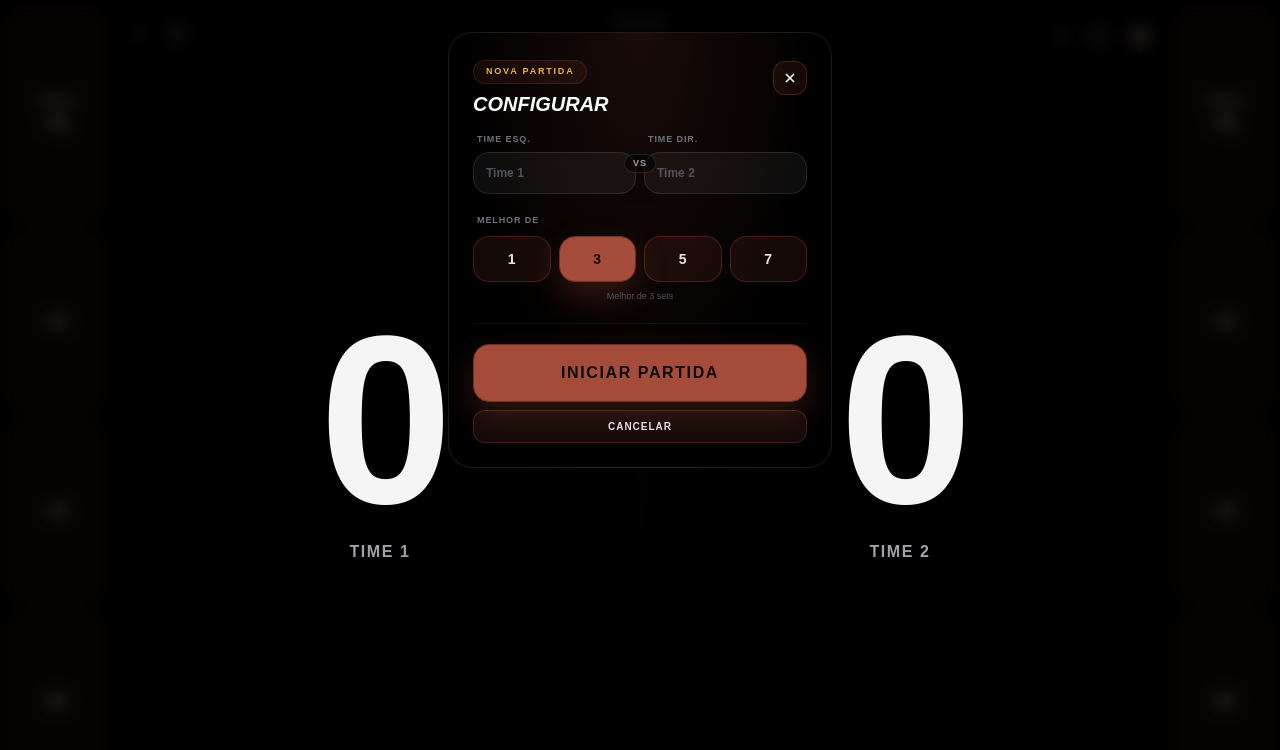
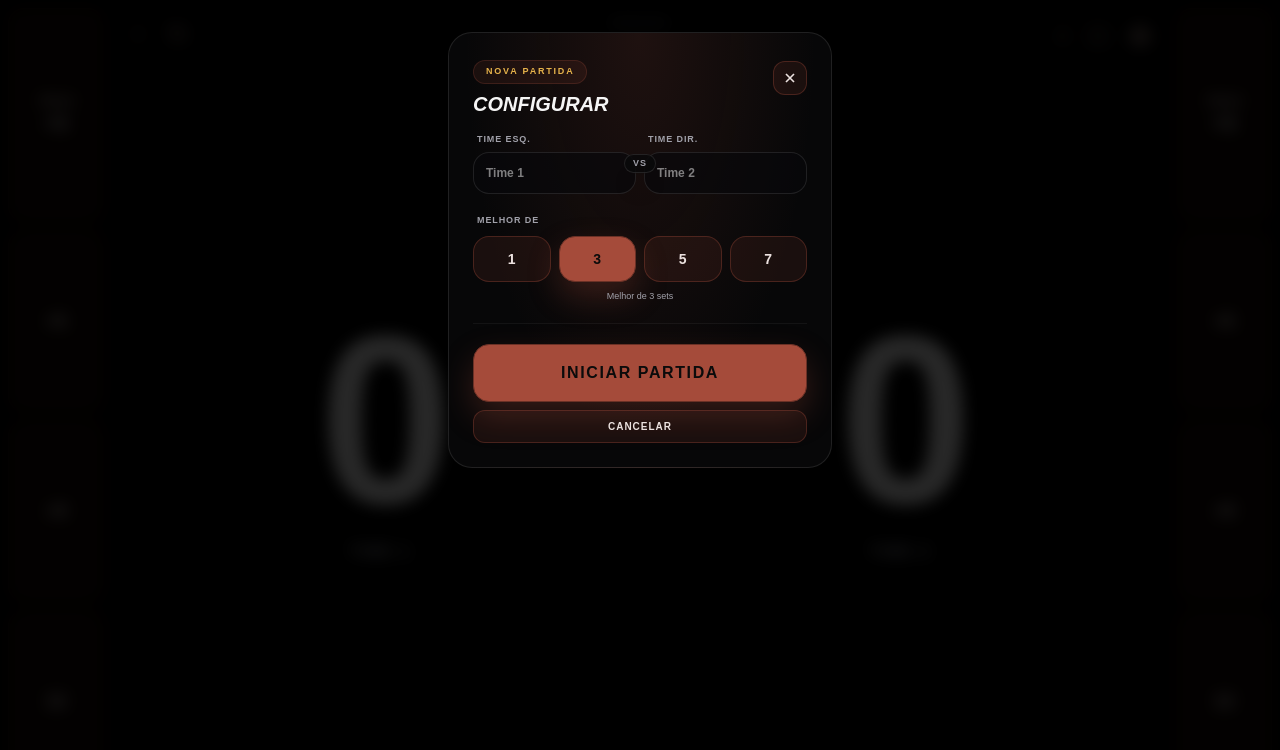
Before and after one commit to klenivingeri/MarcadorPontos, a Next.js app: page /arena in a window 1280 px wide. Shown: the top 750 px of the page. Built offline with nearby package versions, Linux system fonts and the light colour scheme.

Commit message:
fix: color

```diff
--- a/src/app/arena/page.js
+++ b/src/app/arena/page.js
@@ -1,6 +1,6 @@
 "use client";
 import React, { useState, useEffect, useRef } from "react";
-import { useRouter } from "next/navigation";
+import { useRouter, useSearchParams } from "next/navigation";
 import { toggleFullScreen } from "../utils/toggleFullScreen";
 import ConfigModal from "@/components/Menu/ConfigModal";
 import MatchConfigModal from "@/components/InitGame/MatchConfigModal";
@@ -18,6 +18,9 @@ const DEFAULT_MATCH_CONFIG = {
 
 export default function Arena() {
   const router = useRouter();
+  const searchParams = useSearchParams();
+  const fromHome = searchParams.get("from") === "home";
+  const initializedFromHomeRef = useRef(false);
   const {
     currentGame,
     startGame: startMatch,
@@ -90,6 +93,17 @@ export default function Arena() {
       }
     };
   }, []);
+
+  useEffect(() => {
+    if (!fromHome || initializedFromHomeRef.current) {
+      return;
+    }
+
+    initializedFromHomeRef.current = true;
+    handleInitGame();
+    startMatch(DEFAULT_MATCH_CONFIG);
+    setStartGame(true);
+  }, [fromHome, startMatch]);
 
   const canLaunchPato = (side) => {
     if (!currentGame) return false;
--- a/src/app/globals.css
+++ b/src/app/globals.css
@@ -141,6 +141,16 @@ body {
   --tru-pressed: #5A2920;
   --tru-disabled: #D2B4A9;
   --tru-progress: #E6B34B;
+}
+
+:root[data-theme="white"] {
+  --tru-default: #FFFFFF;
+  --tru-hover: #F5F5F5;
+  --tru-focus: #D4D4D8;
+  --tru-pressed: #E4E4E7;
+  --tru-disabled: #E5E7EB;
+  --tru-progress: #D4D4D8;
+  --tru-on-accent: #111111;
 }
 
 
--- a/src/app/page.js
+++ b/src/app/page.js
@@ -81,7 +81,7 @@ export default function Home() {
 
           {/* Action Section */}
           <Link
-            href="/arena"
+            href="/arena?from=home"
             onClick={() => toggleFullScreen() }
             className="group relative px-12 py-6 bg-white text-black rounded-4xl font-black text-2xl uppercase italic hover:scale-105 active:scale-95 transition-all"
             style={{ boxShadow: "0 0 40px color-mix(in srgb, var(--tru-default) 20%, transparent)" }}
--- a/src/components/Arena/ArenaScoreSection.js
+++ b/src/components/Arena/ArenaScoreSection.js
@@ -128,7 +128,7 @@ export default function ArenaScoreSection({
       {(pointsLeft === 14 || pointsRight === 14) && (
         <button
           onClick={onPerdeTudo}
-          className="fixed bottom-24 sm:bottom-2 left-1/2 -translate-x-1/2 z-100 w-[calc(100%-4rem)] md:w-auto md:px-6 py-2 border rounded-2xl text-sm font-black uppercase animate-pulse tru-danger-soft"
+          className="fixed bottom-28 w-f sm:bottom-10 left-1/2 -translate-x-1/2 z-100 w-48 md:w-auto md:px-6 py-2 border rounded-2xl text-sm font-black uppercase animate-pulse tru-danger-soft"
         >
           Perde Tudo
         </button>
--- a/src/components/InitGame/MatchConfigModal.js
+++ b/src/components/InitGame/MatchConfigModal.js
@@ -21,9 +21,9 @@ const MatchConfigModal = ({ isOpen, onClose, onStart, handleInitGame }) => {
   if (!isOpen) return null;
 
   return (
-    <div className="fixed inset-0 z-200S bg-black/70 backdrop-blur-sm flex items-start justify-center p-4 pt-8 ">
+    <div className="fixed inset-0 z-200 tru-overlay-bg backdrop-blur-sm flex items-start justify-center p-4 pt-8 ">
       <div
-        className="w-full max-w-sm bg-black/20 backdrop-blur-md border border-white/10 shadow-xl rounded-3xl overflow-hidden"
+        className="w-full max-w-sm tru-surface tru-page-text backdrop-blur-md border shadow-xl rounded-3xl overflow-hidden"
         style={{ backgroundImage: "radial-gradient(ellipse at top, color-mix(in srgb, var(--tru-default) 15%, transparent), transparent 65%)" }}
       >
 
@@ -33,7 +33,7 @@ const MatchConfigModal = ({ isOpen, onClose, onStart, handleInitGame }) => {
             <span className="inline-block px-3 py-1 border rounded-full text-[9px] font-black uppercase tracking-[0.2em] mb-2 tru-accent-badge">
               Nova Partida
             </span>
-            <h2 className="text-xl font-black text-white uppercase italic leading-tight">
+            <h2 className="text-xl font-black tru-page-text uppercase italic leading-tight">
               Configurar
             </h2>
           </div>
@@ -41,7 +41,7 @@ const MatchConfigModal = ({ isOpen, onClose, onStart, handleInitGame }) => {
             onClick={() => onClose({ started: false })}
             className="p-2 rounded-xl transition-colors mt-1 tru-btn-ghost"
           >
-            <svg width="16" height="16" viewBox="0 0 24 24" fill="none" stroke="white" strokeWidth="2.5">
+            <svg width="16" height="16" viewBox="0 0 24 24" fill="none" stroke="currentColor" strokeWidth="2.5">
               <path d="M18 6L6 18M6 6l12 12" />
             </svg>
           </button>
@@ -53,7 +53,7 @@ const MatchConfigModal = ({ isOpen, onClose, onStart, handleInitGame }) => {
           <div className="relative grid grid-cols-2 gap-2">
             {/* VS badge central */}
             <div className="absolute inset-0 flex items-center justify-center pointer-events-none z-10">
-              <span className="bg-black/60 backdrop-blur-md border border-white/10 rounded-full px-2 py-0.5 text-[9px] font-black text-zinc-400 uppercase tracking-widest shadow-xl">
+              <span className="tru-surface backdrop-blur-md border rounded-full px-2 py-0.5 text-[9px] font-black tru-muted-text uppercase tracking-widest shadow-xl">
                 VS
               </span>
             </div>
@@ -63,7 +63,7 @@ const MatchConfigModal = ({ isOpen, onClose, onStart, handleInitGame }) => {
               { label: "Time Dir.", value: teamRight, setter: setTeamRight, placeholder: "Time 2" },
             ].map(({ label, value, setter, placeholder }) => (
               <div key={label} className="space-y-1.5">
-                <label className="text-[9px] uppercase font-black tracking-widest text-zinc-500 ml-1 block">
+                <label className="text-[9px] uppercase font-black tracking-widest tru-muted-text ml-1 block">
                   {label}
                 </label>
                 <input
@@ -71,7 +71,11 @@ const MatchConfigModal = ({ isOpen, onClose, onStart, handleInitGame }) => {
                   value={value}
                   onChange={(e) => setter(e.target.value)}
                   placeholder={placeholder}
-                  className="w-full bg-white/5 border border-white/10 rounded-2xl px-3 py-3 text-xs font-bold text-white placeholder:text-zinc-600 outline-none transition-all"
+                  className="w-full rounded-2xl px-3 py-3 text-xs font-bold tru-page-text placeholder:tru-muted-text outline-none transition-all"
+                  style={{
+                    backgroundColor: "color-mix(in srgb, var(--surface) 82%, transparent)",
+                    border: "1px solid var(--surface-border)",
+                  }}
                 />
               </div>
             ))}
@@ -79,7 +83,7 @@ const MatchConfigModal = ({ isOpen, onClose, onStart, handleInitGame }) => {
 
           {/* ROUNDS */}
           <div className="space-y-2">
-            <label className="text-[9px] uppercase font-black tracking-widest text-zinc-500 ml-1 block">
+            <label className="text-[9px] uppercase font-black tracking-widest tru-muted-text ml-1 block">
               Melhor de
             </label>
             <div className="flex gap-2">
@@ -97,7 +101,7 @@ const MatchConfigModal = ({ isOpen, onClose, onStart, handleInitGame }) => {
                 </button>
               ))}
             </div>
-            <p className="text-[9px] text-zinc-600 text-center">
+            <p className="text-[9px] tru-muted-text text-center">
               {rounds === 1 ? "1 set único" : `Melhor de ${rounds} sets`}
             </p>
           </div>
```
Also changed, not shown: src/components/Menu/ConfigModal.js (+37 -43 lines).
